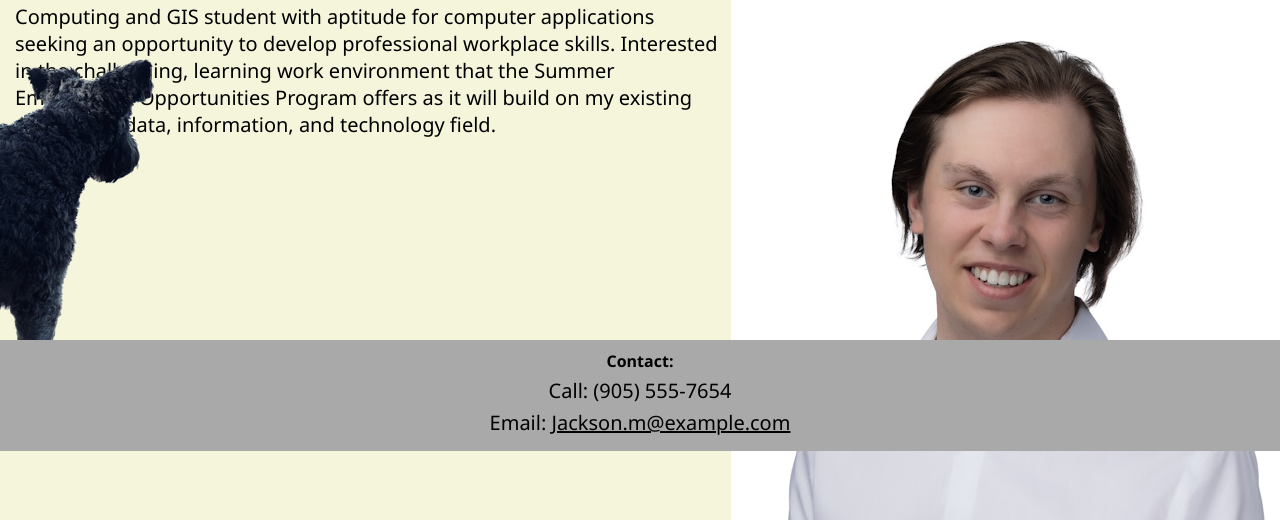
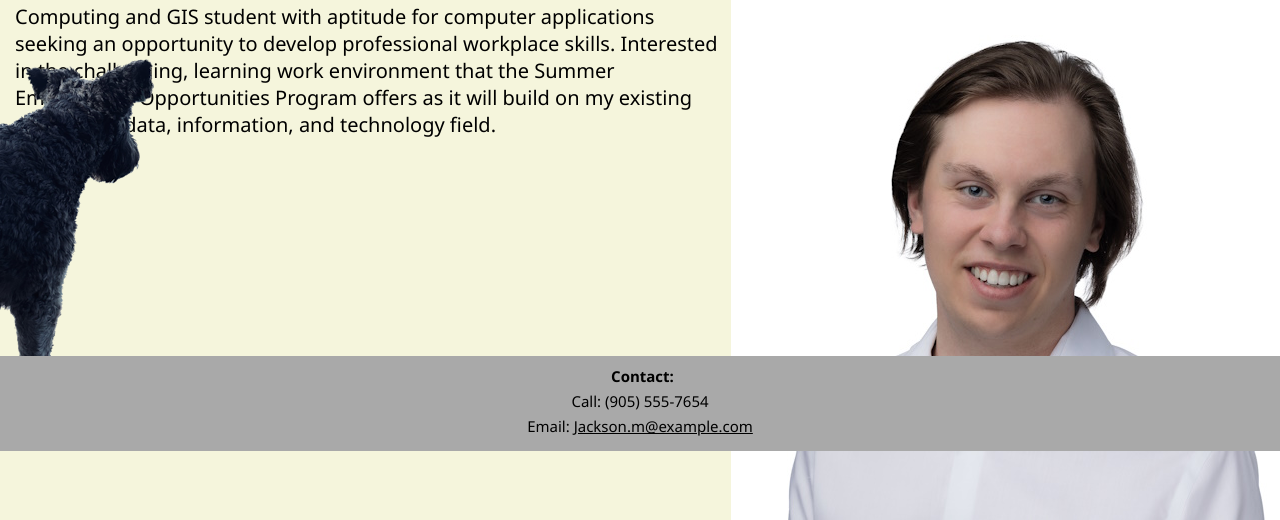
Before and after one commit to Jacksmit-Fleming/Jacksmit-Fleming.github.io, a plain HTML site: page index.html in a window 1280 px wide. Shown: the part 349-869 px from the top of the page. Drawn offline with Linux system fonts and the light colour scheme.

Commit message:
Update style.css

```diff
--- a/style.css
+++ b/style.css
@@ -230,12 +230,16 @@ footer {
 /*set spacing for footer text*/
 .FooterContent p{
     margin: 5px;
+    font-size: 15px;
 }
 
 /*set the position of the footer header*/
 .FooterContent h4{
+    font-size: 15px;
     margin: 5px;
     margin-top: 10px;
+    font-weight: bolder;
+    margin-inline-start: 10px;
 }
 
 /*make the email link element black*/
```
